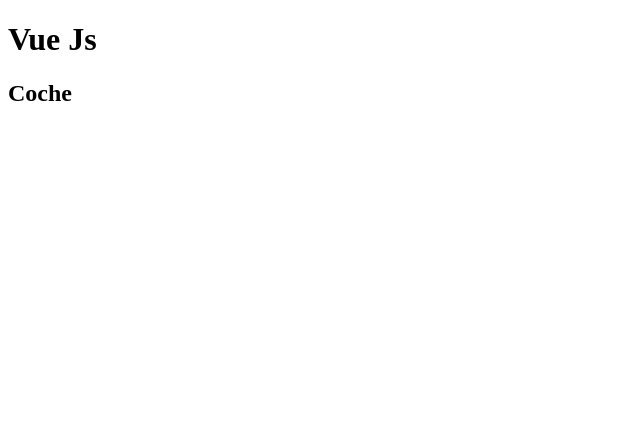
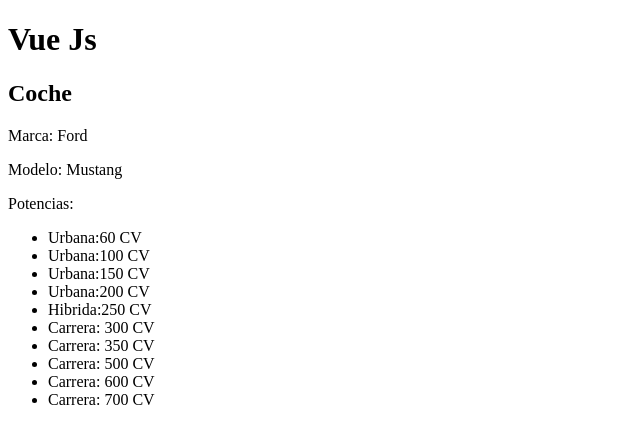
Before and after one commit to AtoBerenguer/starter, a Vue app: page / in a window 1280 px wide. Shown: the top 444 px of the page, without its empty margins (0-640 px from the left). Built offline with nearby package versions, Linux system fonts and the light colour scheme.

Commit message:
estudio, pruebas v-if-else

```diff
--- a/src/components/car.vue
+++ b/src/components/car.vue
@@ -1,13 +1,34 @@
 <template>
     <div>
         <h2>Coche</h2>
+        <p>Marca: {{brand}}</p>
+        <p>Modelo: {{model}}</p>
+        <p>Potencias:</p>
+        <ul>
+            <template v-for="(power,index) in powers " :key="index" >
+                <li v-if="power < 240">Urbana:{{power}} CV</li>
+                <li v-else-if="power === 250">Hibrida:{{power}} CV</li>
+                <li v-else>Carrera: {{ power }} CV</li>
+            </template>
+        </ul>
+
     </div>
 </template>
 
 <script>
 export default {
-    components: {
 
+    setup() {
+        const brand = 'Ford';
+        const model = 'Mustang';
+        const powers = [60,100,150,200,250,300,350,500,600,700];
+
+
+        return {
+            brand,
+            model,
+            powers,
+        };
     }
 }
 </script>
```
